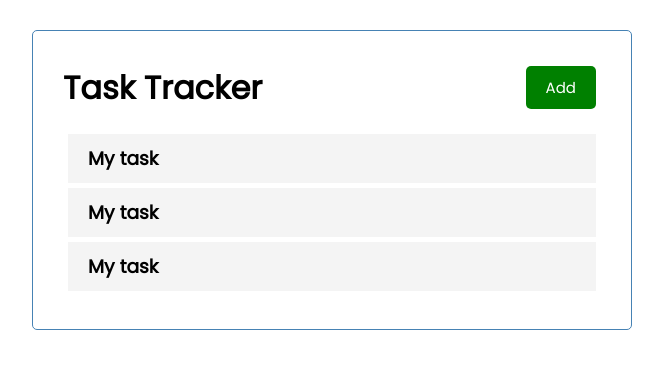
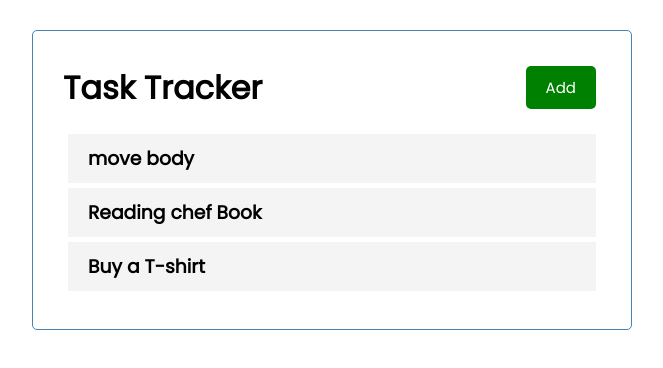
Before and after one commit to pooya2293/my_first_react_app, a React (Create React App) app: page / in a window 1280 px wide. Shown: the top 368 px of the page, without its empty margins (308-971 px from the left). Built offline with nearby package versions, Linux system fonts and the light colour scheme.

Commit message:
link task

```diff
--- a/src/components/Task.js
+++ b/src/components/Task.js
@@ -1,7 +1,7 @@
-const Task = () => {
+const Task = ({ tsk }) => {
 	return (
 		<div className='task'>
-			<h3>My task</h3>
+			<h3>{tsk.text}</h3>
 		</div>
 	)
 }
```
